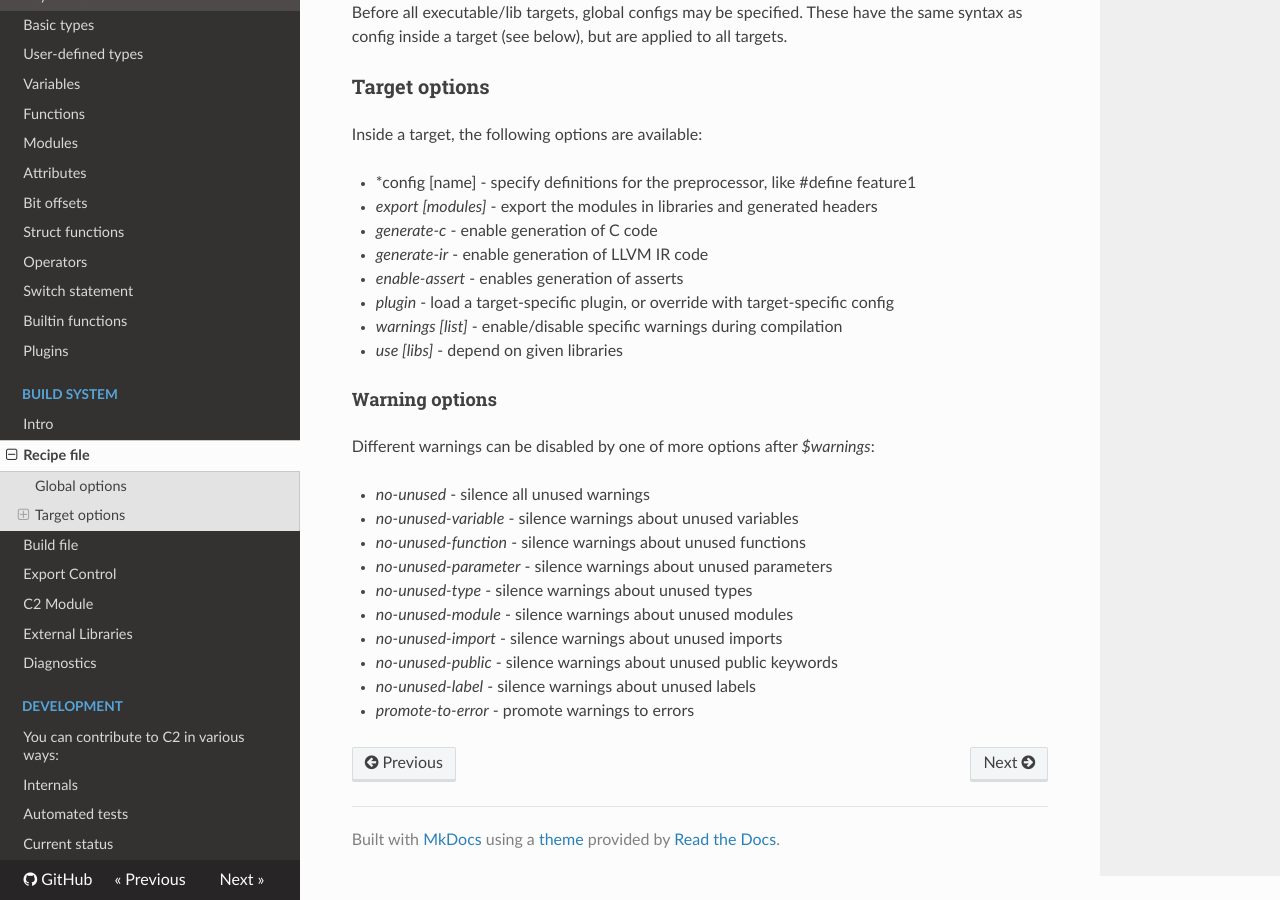
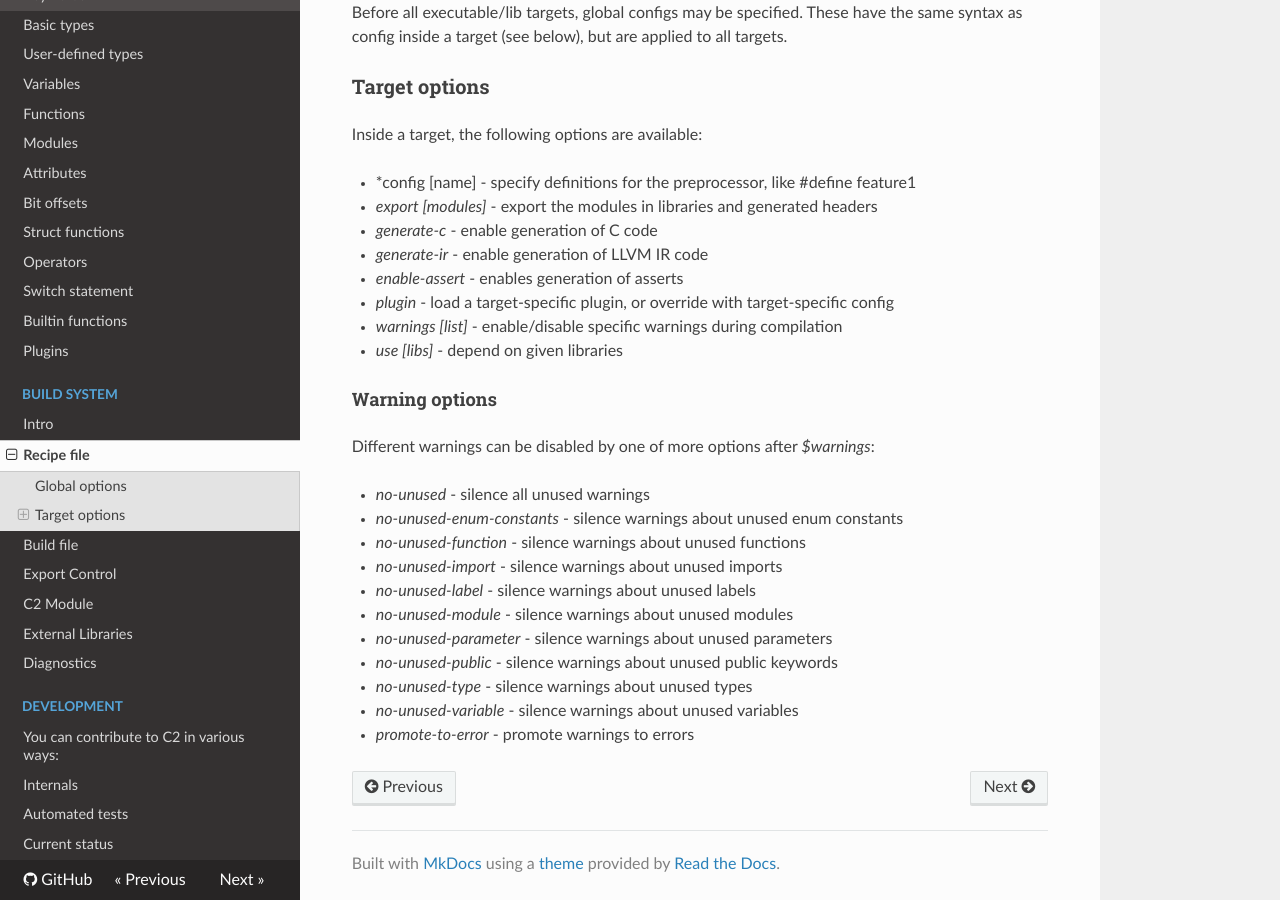
Before and after one commit to c2lang/documentation, an MkDocs documentation site: the page built from documentation/docs/build_system/recipe_file.md, in a window 1280 px wide and 900 px high, scrolled down 902 px. Built offline with MkDocs 1.6.1, drawn with Linux system fonts in a browser that asks for light colours; nearby versions of some CDN libraries; old or Windows-style settings are respelled for this version of MkDocs.

Commit message:
recipe: add option no-unused-enum-constants

```diff
--- a/documentation/docs/build_system/recipe_file.md
+++ b/documentation/docs/build_system/recipe_file.md
@@ -64,12 +64,13 @@ Inside a target, the following options are available:
 Different warnings can be disabled by one of more options after _$warnings_:
 
  * *no-unused* - silence all unused warnings
+ * *no-unused-enum-constants* - silence warnings about unused enum constants
+ * *no-unused-function* - silence warnings about unused functions
+ * *no-unused-import* - silence warnings about unused imports
+ * *no-unused-label* - silence warnings about unused labels
+ * *no-unused-module* - silence warnings about unused modules
+ * *no-unused-parameter* - silence warnings about unused parameters
+ * *no-unused-public* - silence warnings about unused public keywords
+ * *no-unused-type* - silence warnings about unused types
  * *no-unused-variable* - silence warnings about unused variables
- * *no-unused-function* - silence warnings about unused functions
- * *no-unused-parameter* - silence warnings about unused parameters
- * *no-unused-type* - silence warnings about unused types
- * *no-unused-module* - silence warnings about unused modules
- * *no-unused-import* - silence warnings about unused imports
- * *no-unused-public* - silence warnings about unused public keywords
- * *no-unused-label* - silence warnings about unused labels
  * *promote-to-error* - promote  warnings to errors
```
